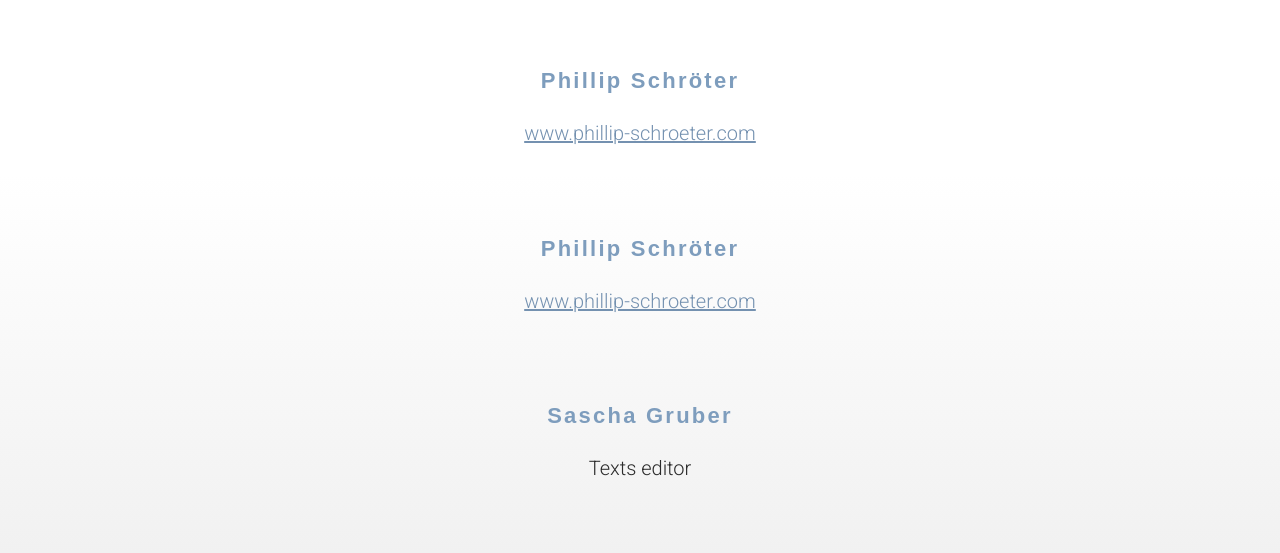
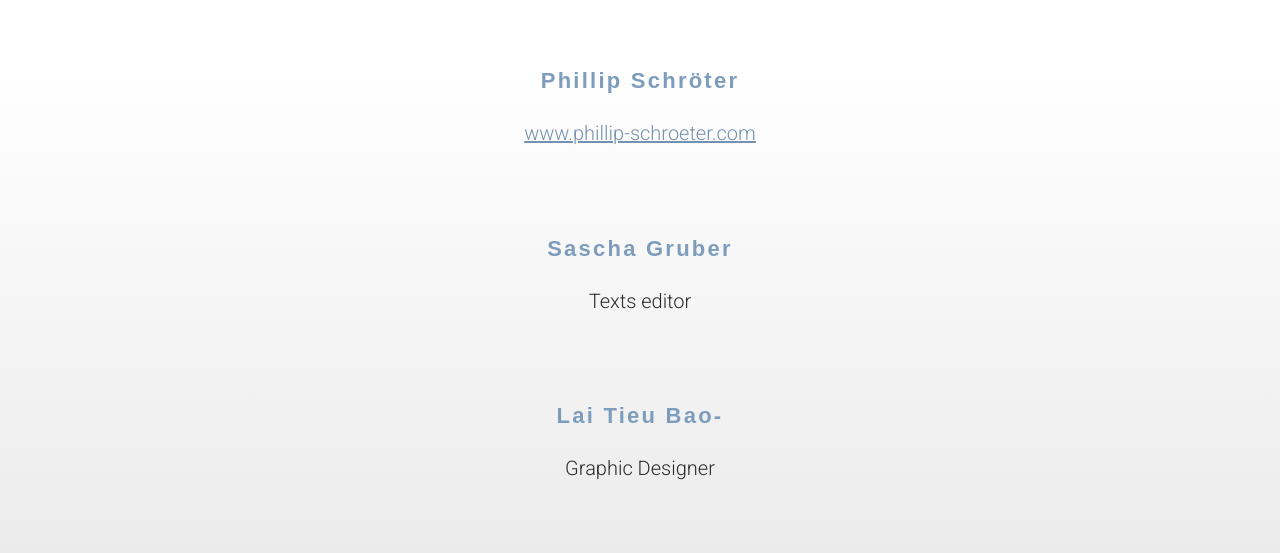
Before and after one commit to hybridpicker/linh_photography, a Django app: template templates/special_thanks.html in a window 1280 px wide. Shown: the part 1035-1588 px from the top of the page. Run offline with Django 3.2, Linux system fonts and the light colour scheme; the template is opened without the code that fills it, so the values that code supplies are empty.

Commit message:
delete ps

```diff
--- a/templates/special_thanks.html
+++ b/templates/special_thanks.html
@@ -85,9 +85,6 @@
       <h2>Phillip Schröter</h2>
       <p><a href="https://phillip-schroeter.com/" target="_blank" rel="noopener noreferrer">www.phillip-schroeter.com</a></p>
       <br>
-      <h2>Phillip Schröter</h2>
-      <p><a href="https://phillip-schroeter.com/" target="_blank" rel="noopener noreferrer">www.phillip-schroeter.com</a></p>
-      <br>
       <h2>Sascha Gruber</h2>
       <p>Texts editor</p>
       <br>
```
